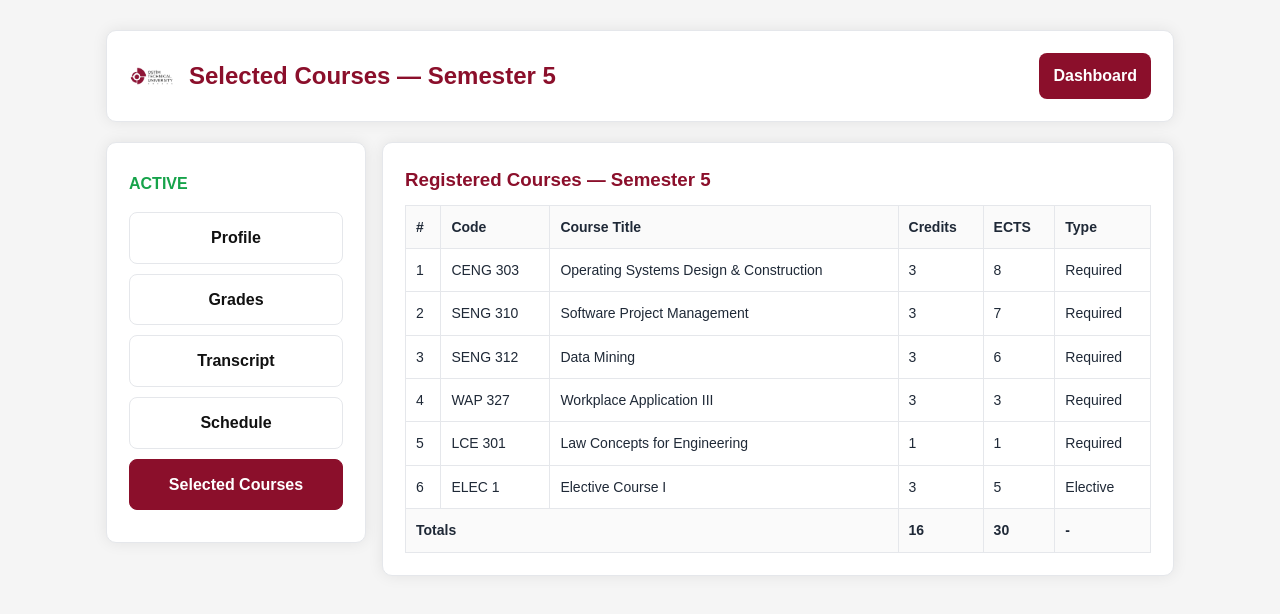
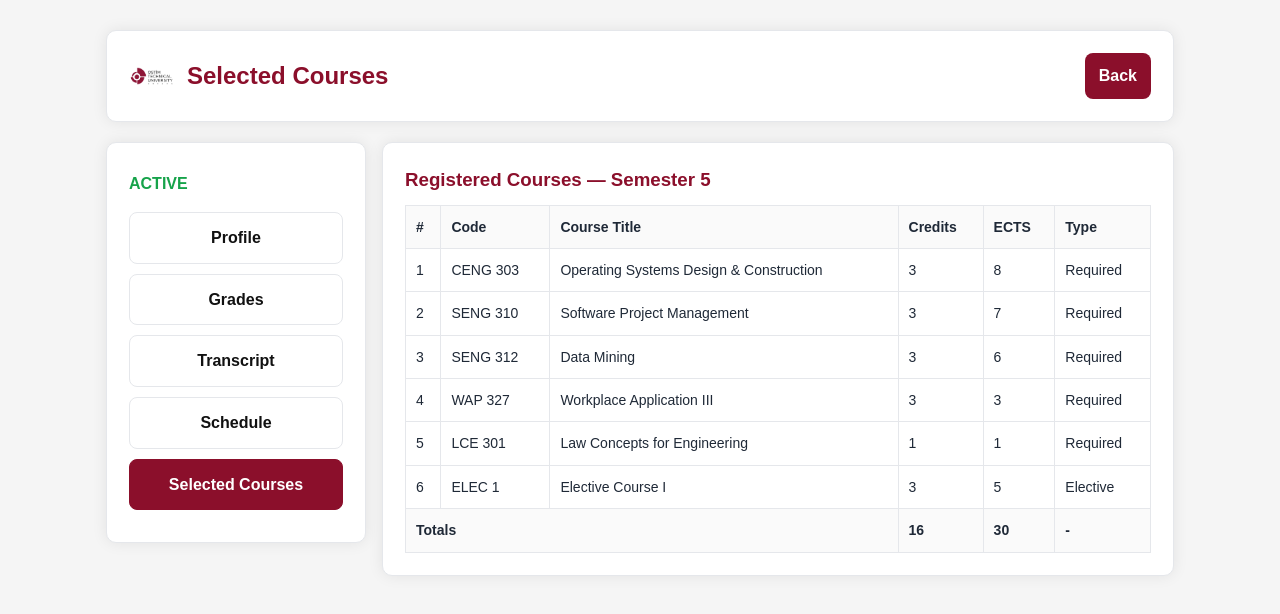
Before and after one commit to ahmad10402/issap.ostimteknik.edu.tr-web-login, a plain HTML site: page selected-courses.html in a window 1280 px wide. Drawn offline with Linux system fonts and the light colour scheme; sample sign-in values are in the browser's storage.

Commit message:
Update selected-courses.html

```diff
--- a/selected-courses.html
+++ b/selected-courses.html
@@ -10,13 +10,13 @@
   <div class="container">
 
     <!-- Header -->
-    <div class="card header">
-      <img src="logo.png" alt="Logo" class="logo">
-      <h2>Selected Courses — Semester 5</h2>
-      <div style="margin-left:auto">
-        <a class="btn" href="dashboard.html">Dashboard</a>
-      </div>
-    </div>
+  <div class="card header" style="display:flex;align-items:center;gap:12px">
+  <img src="logo.png" alt="Logo" class="logo">
+  <h2>Selected Courses</h2>
+  <div style="margin-left:auto">
+    <a class="btn" href="dashboard.html">Back</a>
+  </div>
+</div>
 
     <div class="grid">
       <!-- Sidebar -->
```
